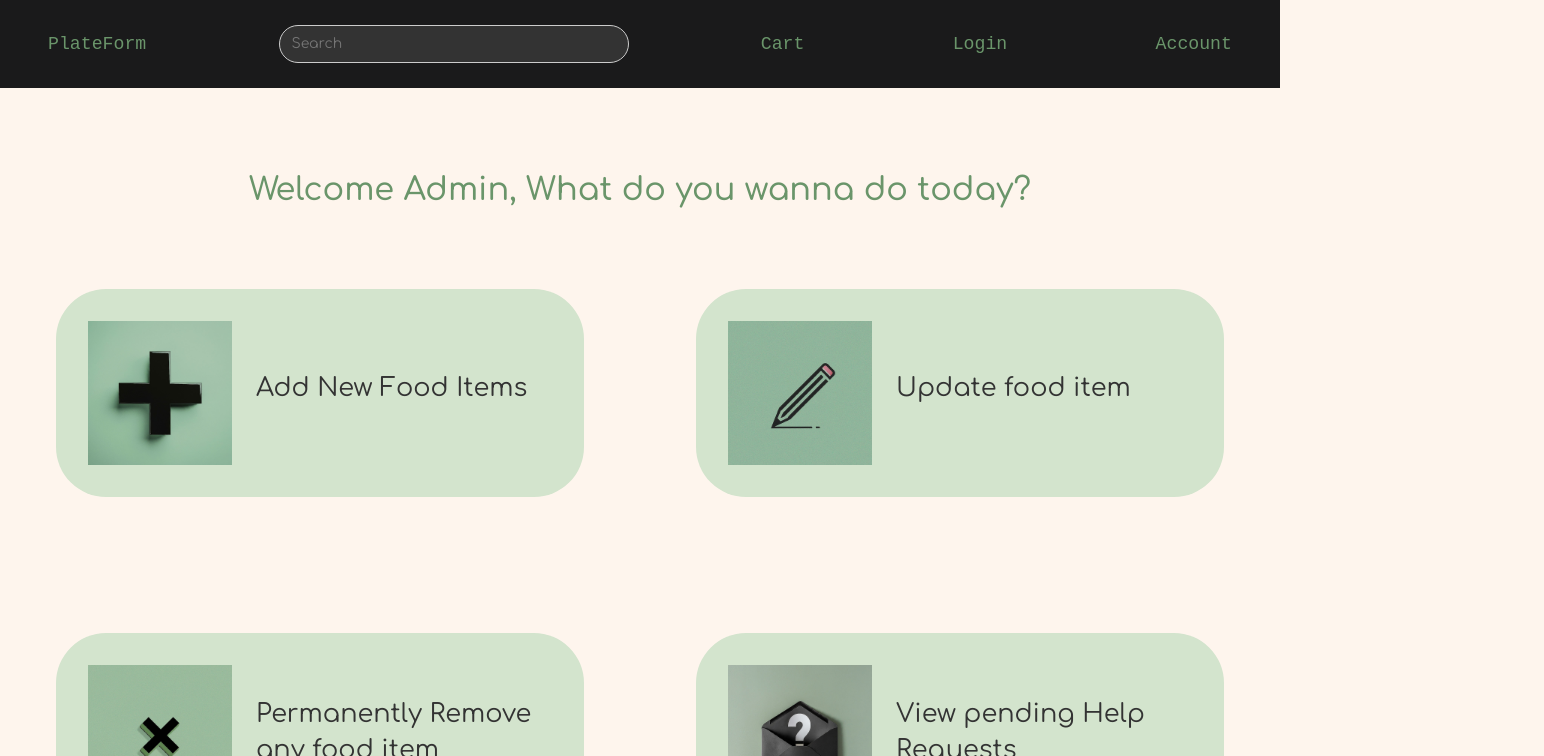
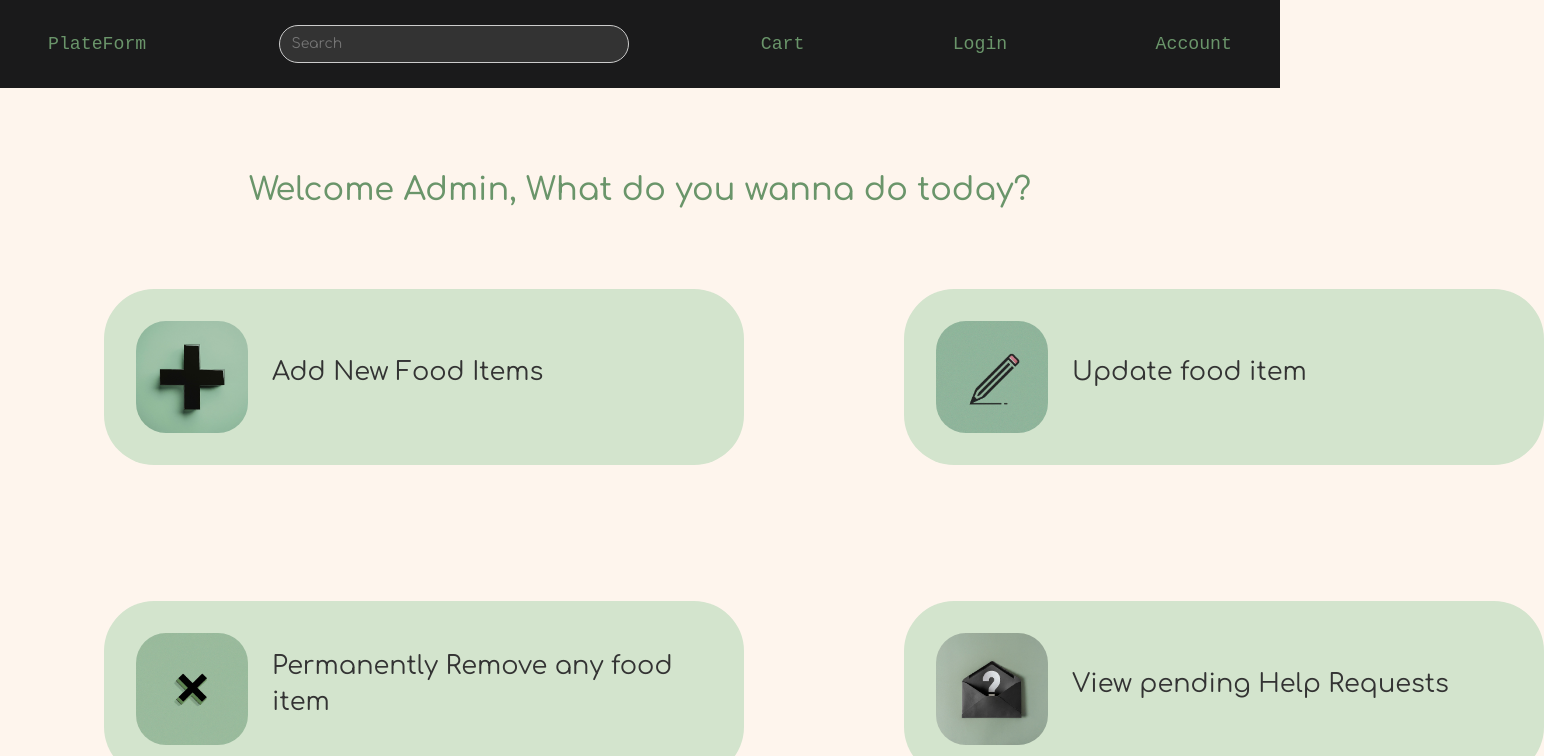
Before and after one commit to raahul-anandh/grub-glide, a React (Create React App) app in the folder frontend/: page /admin in a window 1280 px wide. Shown: the top 756 px of the page, 1544 px wide, since content can reach past the window. Built offline with nearby package versions, Linux system fonts and the light colour scheme; a web font is replaced by a local one.

Commit message:
Fixed CSS of admin Page

```diff
--- a/frontend/src/Components/styles/AdminCard.css
+++ b/frontend/src/Components/styles/AdminCard.css
@@ -7,7 +7,9 @@
     /* width:50%; */
     margin: 7vh;
     margin-top:10vh;
-    /* width:fit-content; */
+    margin-left:13vh;
+
+    width:80vh;
 }
 
 .admin-card:hover{
@@ -16,8 +18,9 @@
 }
 
 .admin-card img{
-    height:18vh;
-    width:18vh;
+    height:14vh;
+    width:14vh;
+    border-radius:30px;
 }
 
 .admin-card p{
```
